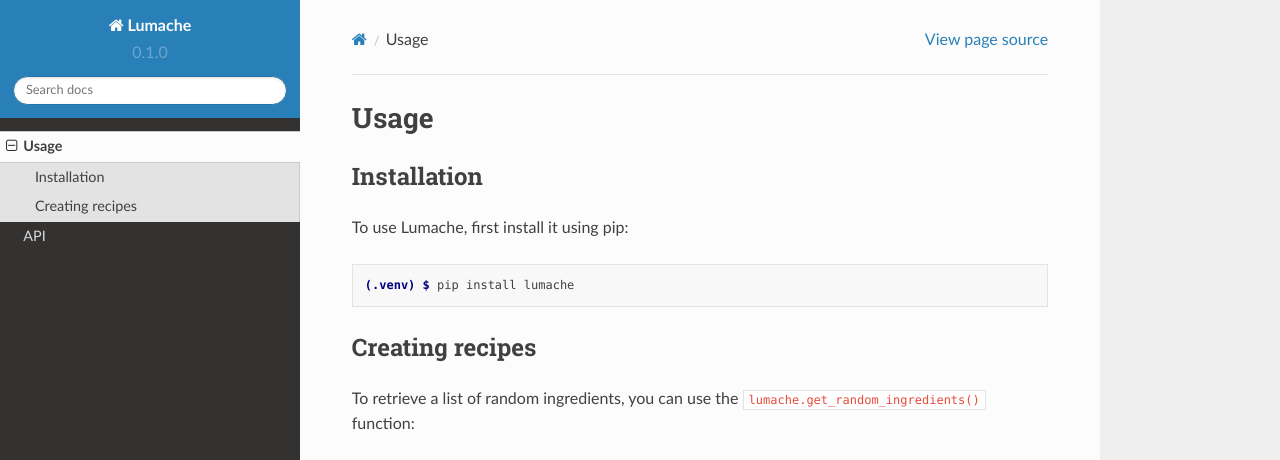
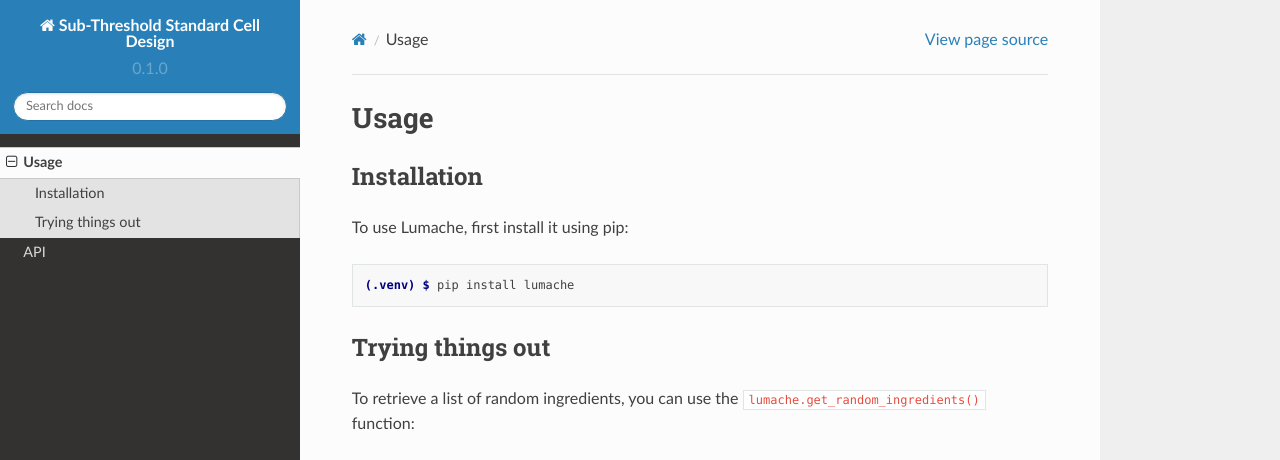
Before and after one commit to CHIPS-PESU/subvt, a Sphinx documentation site: the page built from docs/source/usage.rst, in a window 1280 px wide and 1095 px high. Shown: the top 460 px of the window. Built offline with Sphinx 7.4.7 and the Read the Docs theme 2.0.0, drawn with Linux system fonts in a browser that asks for light colours; some of the changed text lies outside the part shown; grey boxes are pictures that could not be loaded.

Commit message:
Trying things out

```diff
--- a/docs/source/conf.py
+++ b/docs/source/conf.py
@@ -2,8 +2,8 @@
 
 # -- Project information
 
-project = 'Lumache'
-copyright = '2022, Centre for Heterogeneous and Intelligent Processing Systems'
+project = 'Sub-Threshold Standard Cell Design'
+copyright = '2022, CHIPS'
 author = 'Karthik B K'
 
 release = '0.1'
--- a/docs/source/usage.rst
+++ b/docs/source/usage.rst
@@ -12,7 +12,7 @@ To use Lumache, first install it using pip:
 
    (.venv) $ pip install lumache
 
-Creating recipes
+Trying things out
 ----------------
 
 To retrieve a list of random ingredients,
```
